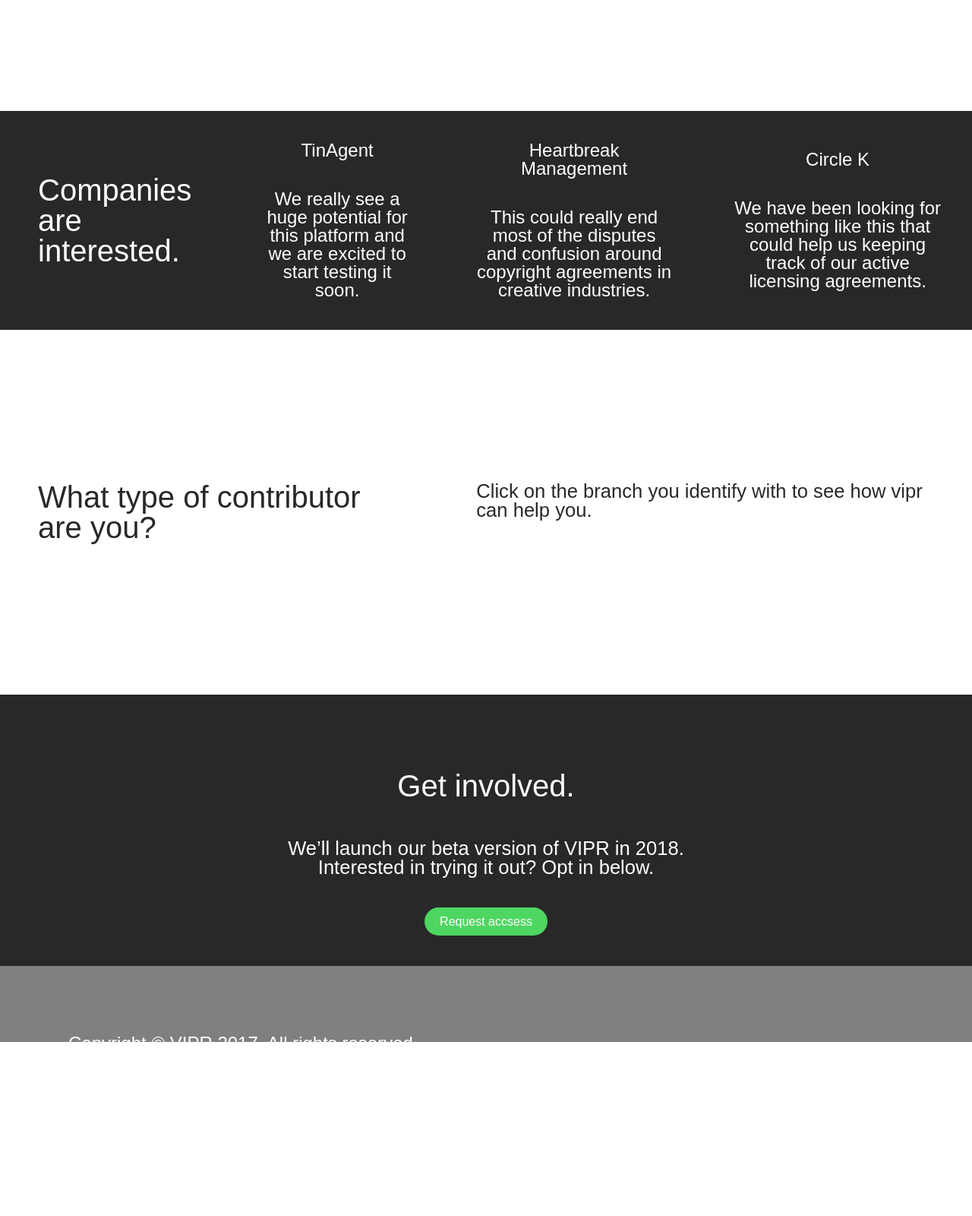
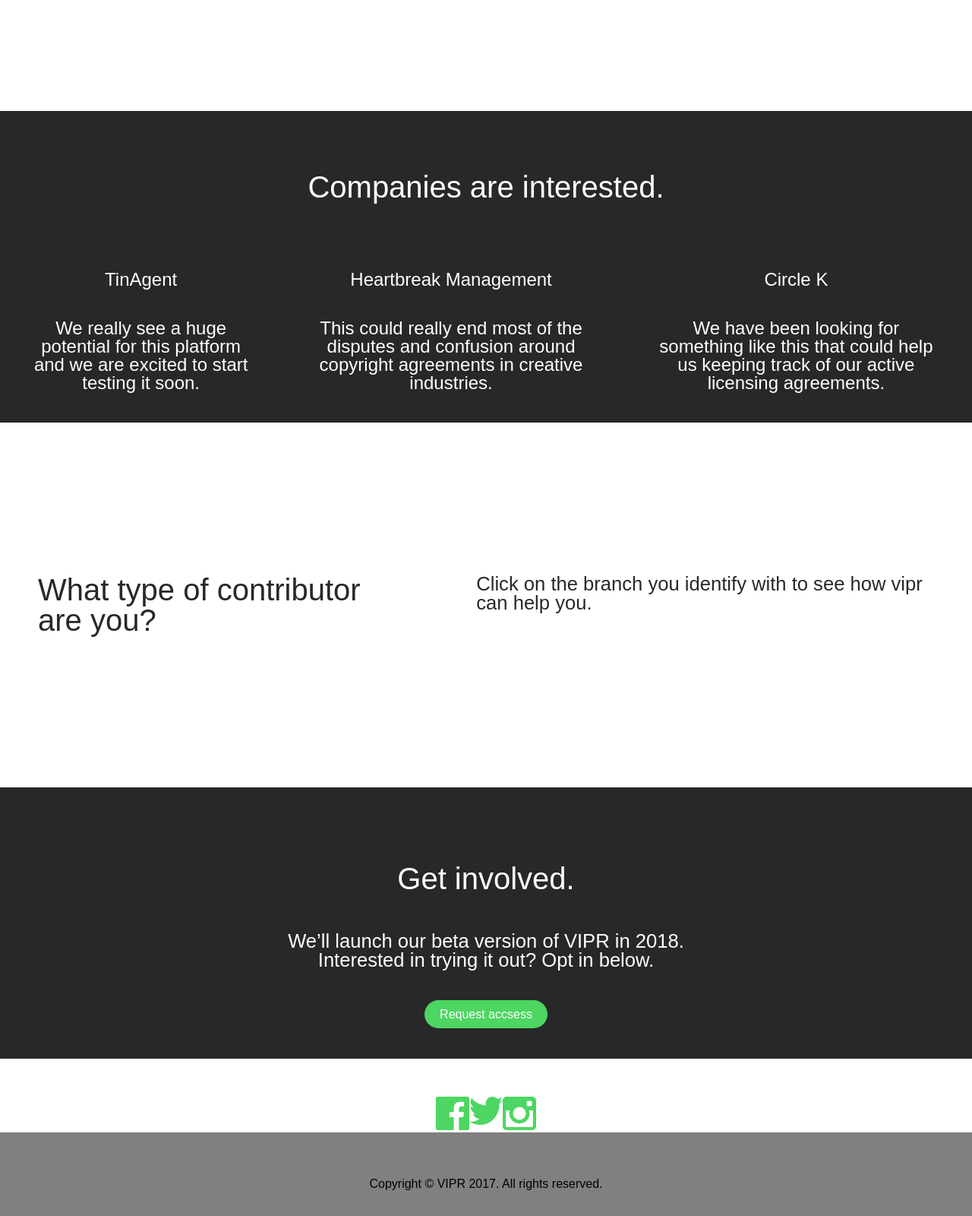
Before and after one commit to SofieStaal/vipr-da, a plain HTML site: page index.html in a window 1280 px wide. Shown: the part 1099-2699 px from the top of the page at 76% size. Before the commit the page ends 2485 px from the top, so only its background shows below. Drawn offline with nearby package versions, Linux system fonts and the light colour scheme.

Commit message:
lagt til social-knappene og gjort ting mer smooth

```diff
--- a/css/style.css
+++ b/css/style.css
@@ -90,6 +90,13 @@
      color: #fff;
      text-align: center;
      font-size: 1.5em;
+ }
+
+ h4 {
+
+     margin: 40px;
+     color: #000;
+     font-size: 1em;
  }
 
 
@@ -188,14 +195,21 @@
 
  .container2 {
      margin-top: 150px;
+     background-color: #282828;
+     color: #fff;
+ }
+
+ .container2-2 {
      align-items: center;
      display: flex;
      background-color: #282828;
      color: #fff;
  }
 
+
  .startText {
-     display: block;
+     text-align: center;
+     padding-top: 30px;
  }
 
 
@@ -228,15 +242,28 @@
  }
 
 
- .social {}
+ .social {
+     margin-top: 50px;
+     justify-content: center;
+     display: flex;
+ }
+
+ .fa .tw.ig {
+     display: flex;
+     width: 20px;
+     height: auto;
+     padding: 40px;
+     margin: 40px;
+
+ }
+
 
  .footer {
-     height: 100px;
+     padding: 20px;
+     height: 110px;
      width: 100%;
-     display: flex;
-     flex-wrap: wrap;
+     text-align: center;
      background-color: #808080;
-     padding: 50px;
  }
 
 
--- a/index.html
+++ b/index.html
@@ -69,6 +69,7 @@
         <div class="startText">
             <h2>Companies are interested.</h2>
         </div>
+        <div class="container2-2">
             <div class="flex-item-2-1">
                 <h3>TinAgent
                 </h3>
@@ -89,7 +90,7 @@
                 <h3>We have been looking for something like this that could help us keeping track of our active licensing agreements.
                 </h3>
             </div>
-
+        </div>
     </div>
 
 
@@ -118,13 +119,16 @@
 
 
     <div class="social">
+        <div class="fa"> <img src="img/facebook.svg" alt="facebook"></div>
+        <div class="tw"><img src="img/twitter.svg" alt="twitter"></div>
+        <div class="ig"><img src="img/insta.svg" alt="instagram"></div>
 
     </div>
     <!-- conteiner 6 begynner -->
 
 
     <div class="footer">
-        <h3>Copyright © VIPR 2017. All rights reserved.</h3>
+        <h4>Copyright © VIPR 2017. All rights reserved.</h4>
     </div>
 
 
```
Also changed, not shown: img/facebook.svg (added), img/insta.svg (added), img/twitter.svg (added). Lines whose indentation alone changed are shown as unchanged.
